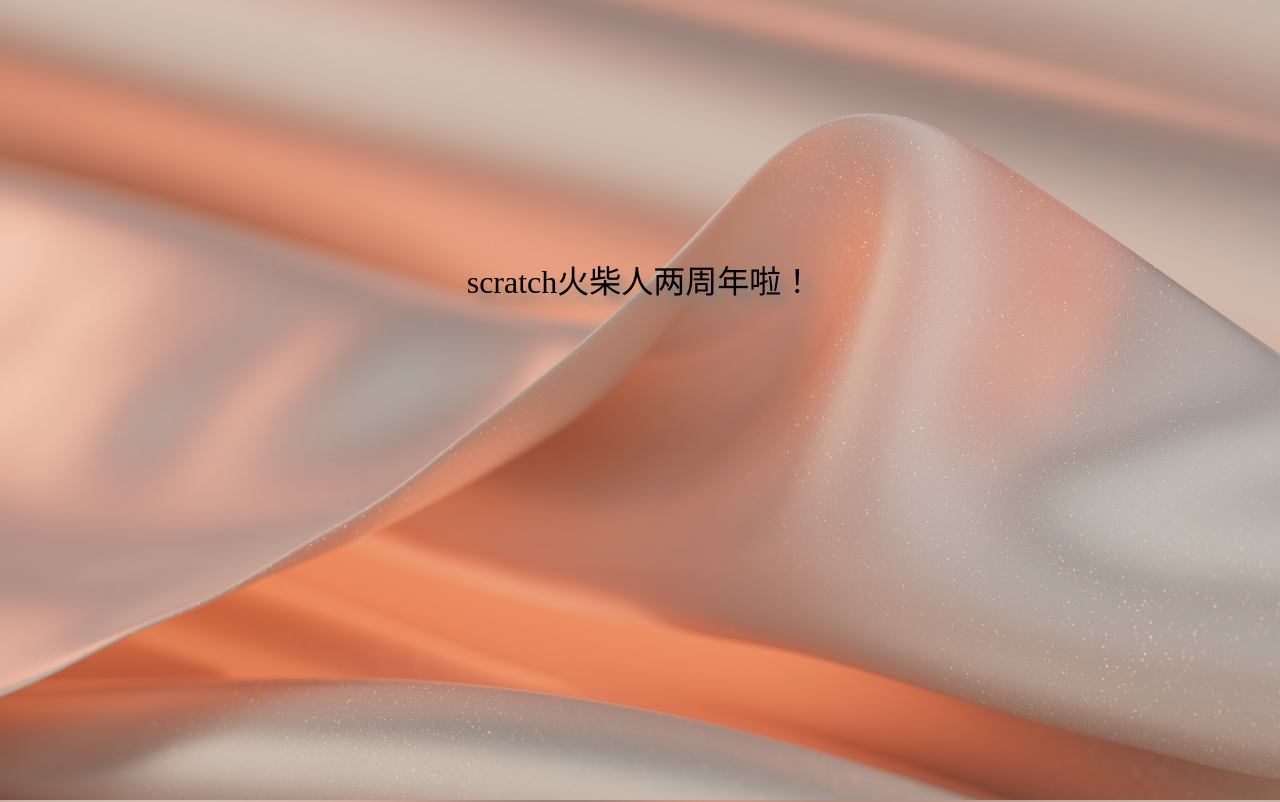
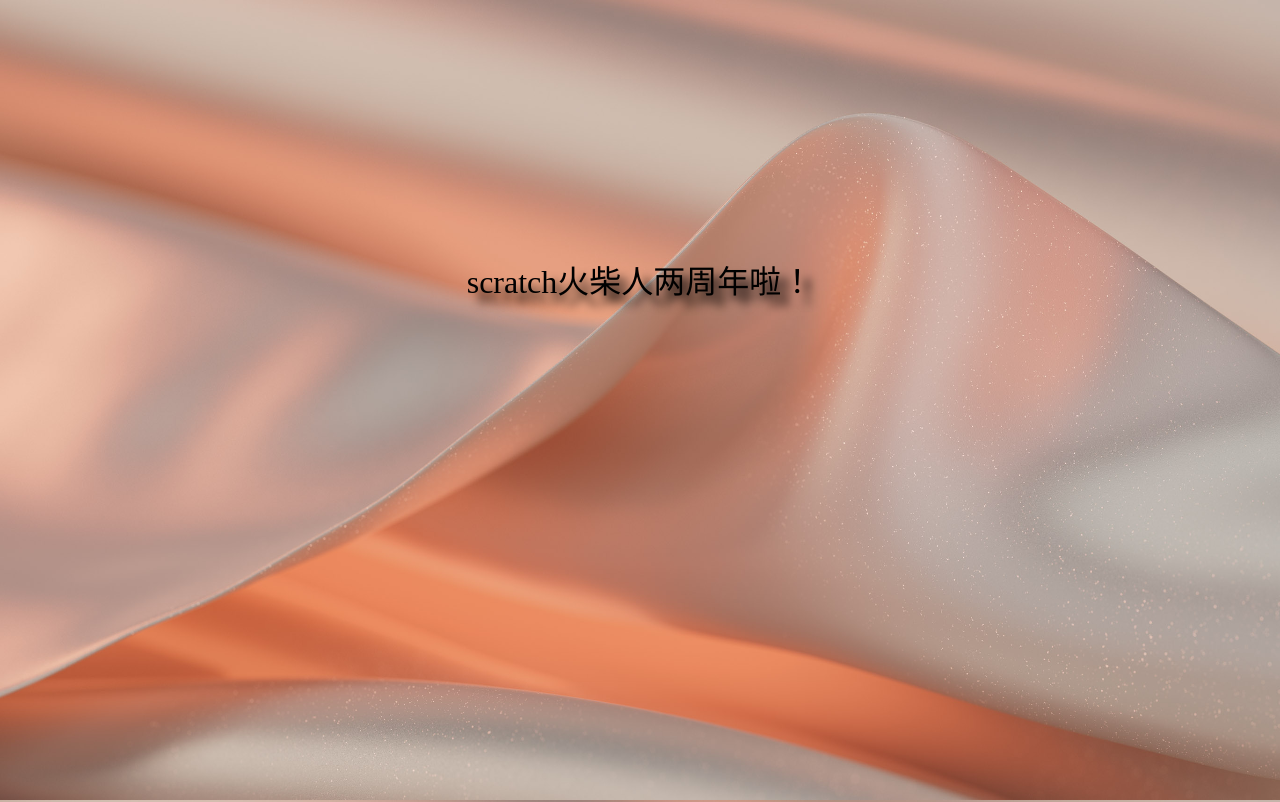
Before and after one commit to scratchHCR/up_scratchhcr, a plain HTML site: page TwoYears/TwoYears.html in a window 1280 px wide. Shown: the top 802 px of the page. Drawn offline with Linux system fonts and the light colour scheme.

Commit message:
Update TwoYears.html

```diff
--- a/TwoYears/TwoYears.html
+++ b/TwoYears/TwoYears.html
@@ -21,7 +21,7 @@
                  padding-bottom: 30%;
                  text-align: center;
                  font-size: 2em;
-                 text-shadow: 10px 10px 10px gray;
+                 text-shadow: 10px 10px 10px black;
             }
             .other_text{
                  padding-top: 20%;
```
